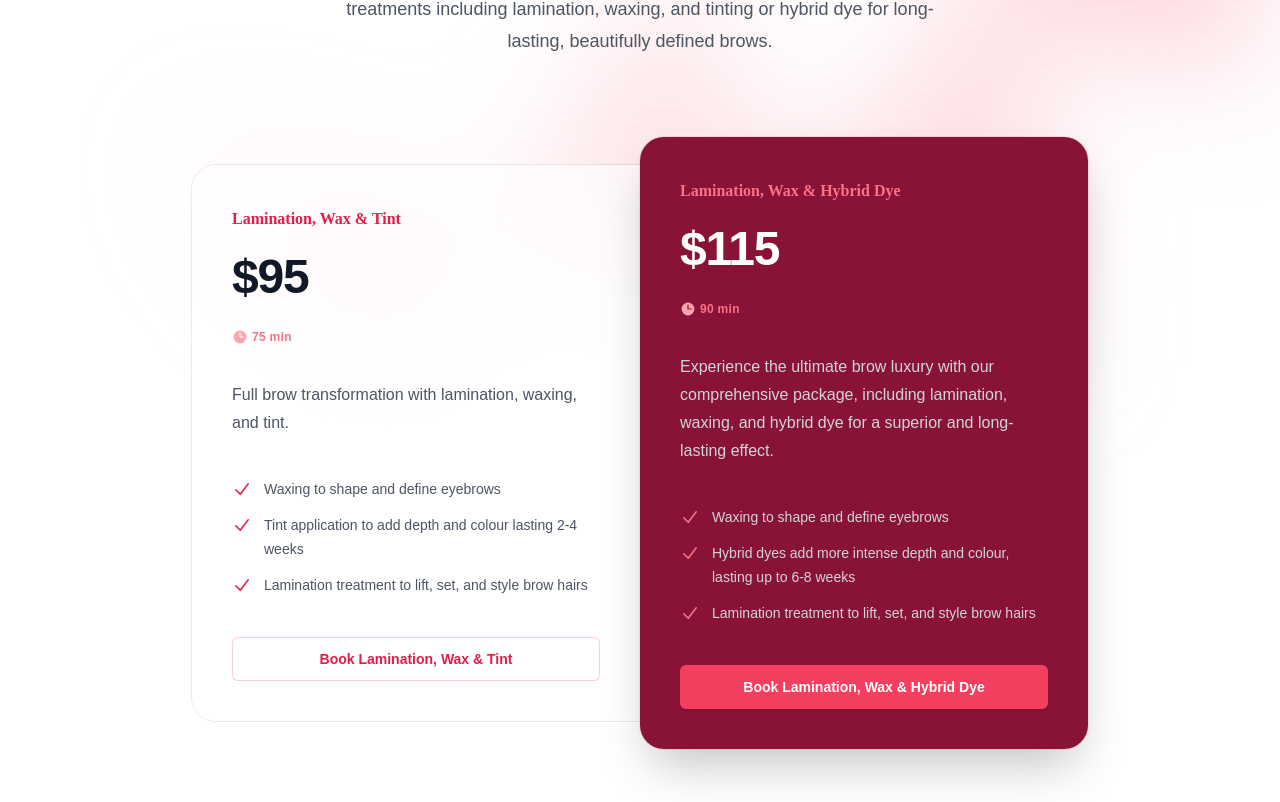
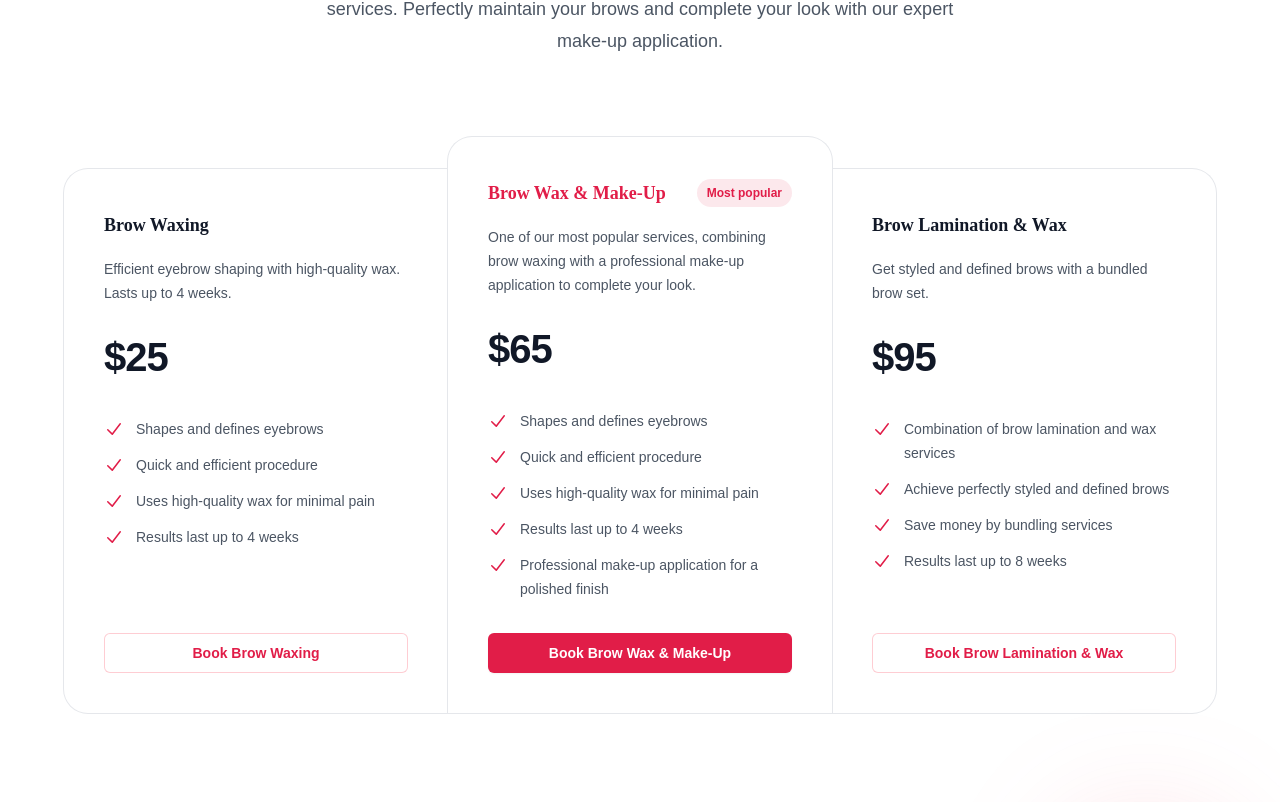
Before and after one commit to Emily-Nilsen/moet-lashes, a Next.js app: page /pricing in a window 1280 px wide. Shown: the part 5138-5940 px from the top of the page. Built offline with nearby package versions, Linux system fonts and the light colour scheme; a web font is replaced by a local one.

Commit message:
add waxing prices

```diff
--- a/src/components/BrowsPricing.jsx
+++ b/src/components/BrowsPricing.jsx
@@ -1,6 +1,7 @@
 import Link from 'next/link'
 import { CheckIcon, PhoneIcon, ClockIcon } from '@heroicons/react/20/solid'
 import { DeluxeBrowPackages } from './DeluxeBrowPackages'
+import { WaxingPrices } from './WaxingPrices'
 
 const tiers = [
   {
@@ -152,6 +153,8 @@ export function BrowsPricing() {
               ))}
               {/* Next pricing tier */}
             </div>
+            {/* Waxing prices */}
+            <WaxingPrices />
             {/* Deluxe packages */}
             <DeluxeBrowPackages />
           </div>
--- /dev/null
+++ b/src/components/WaxingPrices.jsx
@@ -0,0 +1,145 @@
+import { CheckIcon } from '@heroicons/react/20/solid'
+import Link from 'next/link'
+
+const tiers = [
+  {
+    name: 'Brow Waxing',
+    id: 'brow-waxing',
+    href: 'tel:61466609975',
+    price: '$25',
+    time: '15 min',
+    description:
+      'Efficient eyebrow shaping with high-quality wax. Lasts up to 4 weeks.',
+    features: [
+      'Shapes and defines eyebrows',
+      'Quick and efficient procedure',
+      'Uses high-quality wax for minimal pain',
+      'Results last up to 4 weeks',
+    ],
+    mostPopular: false,
+  },
+  {
+    name: 'Brow Wax & Make-Up',
+    id: 'brow-waxing-makeup',
+    href: 'tel:61466609975',
+    price: '$65',
+    time: '45 min',
+    description:
+      'One of our most popular services, combining brow waxing with a professional make-up application to complete your look.',
+    features: [
+      'Shapes and defines eyebrows',
+      'Quick and efficient procedure',
+      'Uses high-quality wax for minimal pain',
+      'Results last up to 4 weeks',
+      'Professional make-up application for a polished finish',
+    ],
+    mostPopular: true,
+  },
+  {
+    name: 'Brow Lamination & Wax',
+    id: 'brow-lamination-wax',
+    href: 'tel:61466609975',
+    price: '$95',
+    time: '75 min',
+    description: 'Get styled and defined brows with a bundled brow set.',
+    features: [
+      'Combination of brow lamination and wax services',
+      'Achieve perfectly styled and defined brows',
+      'Save money by bundling services',
+      'Results last up to 8 weeks',
+    ],
+    mostPopular: false,
+  },
+]
+
+function classNames(...classes) {
+  return classes.filter(Boolean).join(' ')
+}
+
+export function WaxingPrices() {
+  return (
+    <div className="bg-white py-24 sm:py-32">
+      <div className="mx-auto max-w-7xl px-6 lg:px-8">
+        <div className="mx-auto max-w-4xl text-center">
+          <h2 className="text-base font-semibold leading-7 text-rose-600">
+            Treat Yourself with Our
+          </h2>
+          <h1 className="mt-2 text-4xl font-bold tracking-tight text-gray-900 sm:text-5xl">
+            Brow Waxing Treatments
+          </h1>
+        </div>
+        <p className="mx-auto mt-6 max-w-2xl text-center text-lg leading-8 text-gray-600">
+          Achieve flawlessly shaped and defined brows with our professional brow
+          waxing services. Perfectly maintain your brows and complete your look
+          with our expert make-up application.
+        </p>
+        <div className="isolate mx-auto mt-16 grid max-w-md grid-cols-1 gap-y-8 sm:mt-20 lg:mx-0 lg:max-w-none lg:grid-cols-3">
+          {tiers.map((tier, tierIdx) => (
+            <div
+              key={tier.id}
+              className={classNames(
+                tier.mostPopular ? 'lg:z-10 lg:rounded-b-none' : 'lg:mt-8',
+                tierIdx === 0 ? 'lg:rounded-r-none' : '',
+                tierIdx === tiers.length - 1 ? 'lg:rounded-l-none' : '',
+                'flex flex-col justify-between rounded-3xl bg-white p-8 ring-1 ring-gray-200 xl:p-10'
+              )}
+            >
+              <div>
+                <div className="flex items-center justify-between gap-x-4">
+                  <h3
+                    id={tier.id}
+                    className={classNames(
+                      tier.mostPopular ? 'text-rose-600' : 'text-gray-900',
+                      'text-lg font-semibold leading-8'
+                    )}
+                  >
+                    {tier.name}
+                  </h3>
+                  {tier.mostPopular ? (
+                    <p className="rounded-full bg-rose-600/10 px-2.5 py-1 text-xs font-semibold leading-5 text-rose-600">
+                      Most popular
+                    </p>
+                  ) : null}
+                </div>
+                <p className="mt-4 text-sm leading-6 text-gray-600">
+                  {tier.description}
+                </p>
+                <p className="mt-6 flex items-baseline gap-x-1">
+                  <span className="text-4xl font-bold tracking-tight text-gray-900">
+                    {tier.price}
+                  </span>
+                </p>
+                <ul
+                  role="list"
+                  className="mt-8 space-y-3 text-sm leading-6 text-gray-600"
+                >
+                  {tier.features.map((feature) => (
+                    <li key={feature} className="flex gap-x-3">
+                      <CheckIcon
+                        className="h-6 w-5 flex-none text-rose-600"
+                        aria-hidden="true"
+                      />
+                      {feature}
+                    </li>
+                  ))}
+                </ul>
+              </div>
+              <a
+                href={tier.href}
+                aria-describedby={tier.id}
+                className={classNames(
+                  tier.mostPopular
+                    ? 'bg-rose-600 text-white shadow-sm hover:bg-rose-500'
+                    : 'text-rose-600 ring-1 ring-inset ring-rose-200 hover:ring-rose-300',
+                  'mt-8 block rounded-md px-3 py-2 text-center text-sm font-semibold leading-6 focus-visible:outline focus-visible:outline-2 focus-visible:outline-offset-2 focus-visible:outline-rose-600'
+                )}
+              >
+                Book {tier.name}
+              </a>
+            </div>
+          ))}
+        </div>
+      </div>
+    </div>
+  )
+}
```
